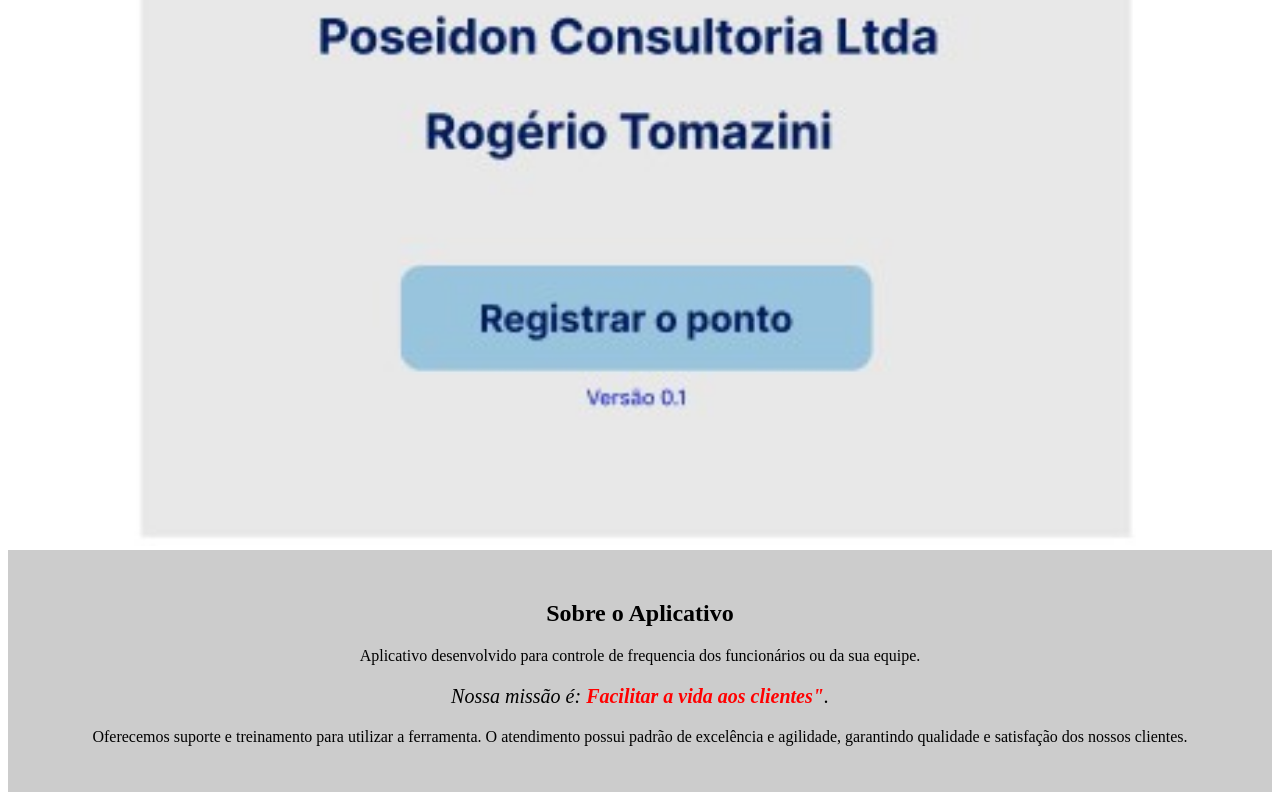
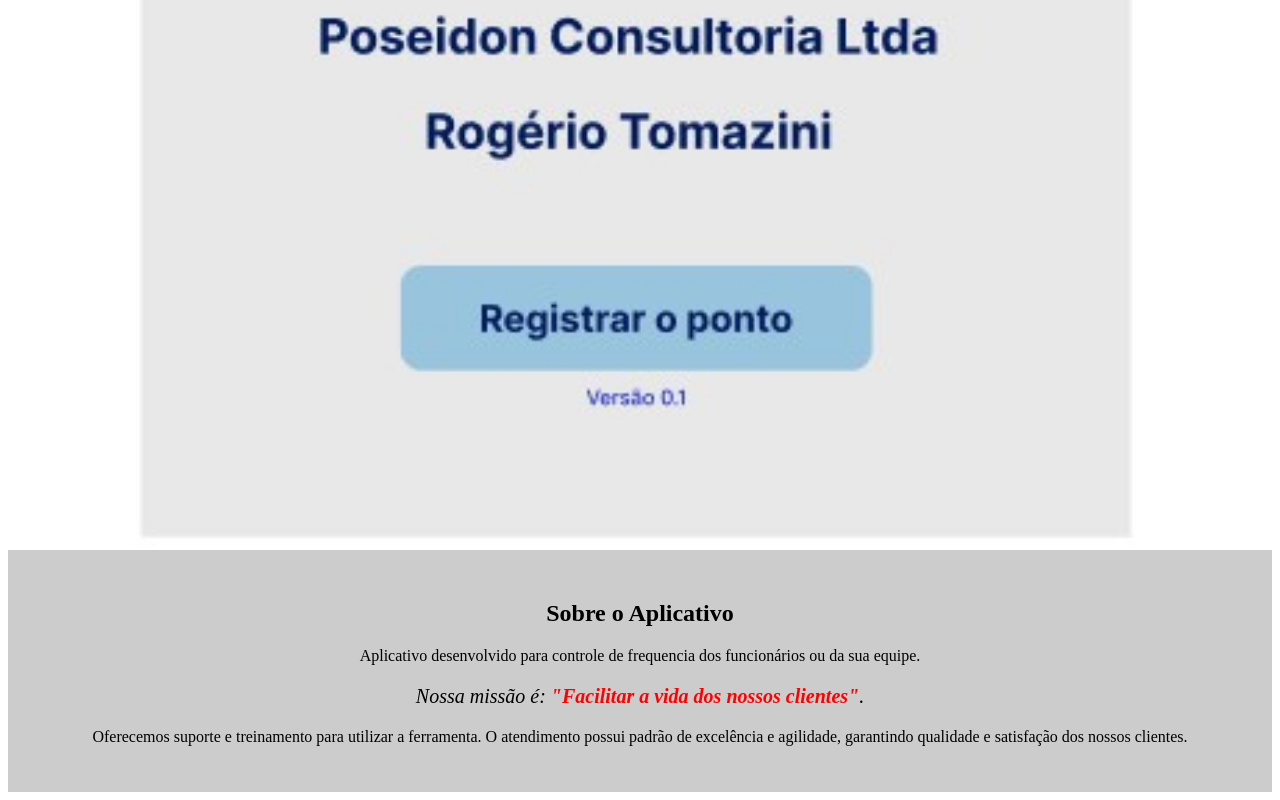
Before and after one commit to toommazz/flipper, a plain HTML site: page vitor/index.html in a window 1280 px wide. Shown: the part 731-1531 px from the top of the page. Drawn offline with Linux system fonts and the light colour scheme.

Commit message:
Alteração de texto no paragafo primeiro

```diff
--- a/vitor/index.html
+++ b/vitor/index.html
@@ -16,7 +16,7 @@
 
             <p>Aplicativo desenvolvido para controle de frequencia dos funcionários ou da sua equipe.</p>
 
-            <p id="missao"><em>Nossa missão é: <strong>Facilitar a vida aos clientes"</strong>.</em></p>
+            <p id="missao"><em>Nossa missão é: <strong>"Facilitar a vida dos nossos clientes"</strong>.</em></p>
 
             <p>Oferecemos suporte e treinamento para utilizar a ferramenta. O atendimento possui padrão de excelência e agilidade, garantindo qualidade e satisfação dos nossos clientes.</p>
         </div>
```
